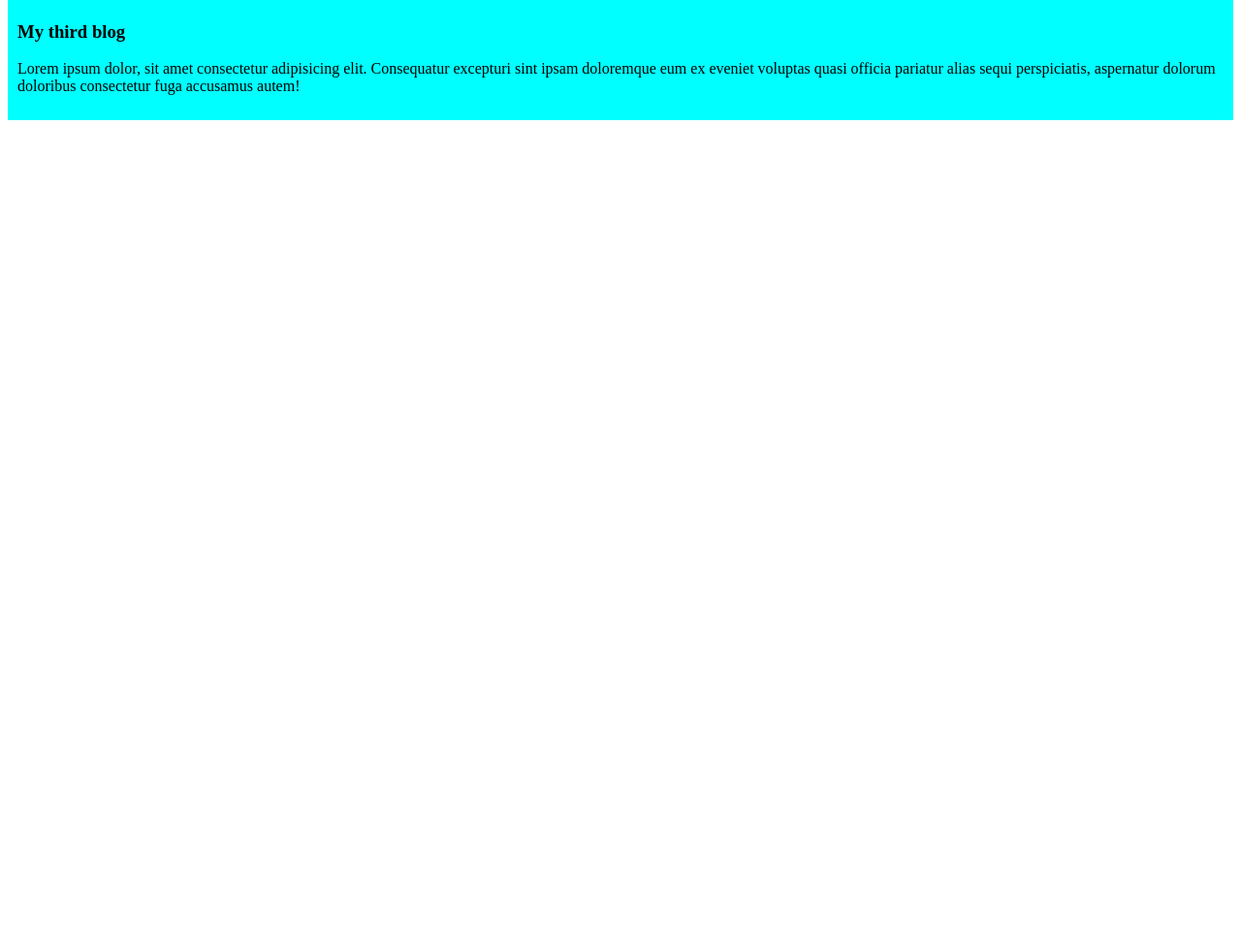
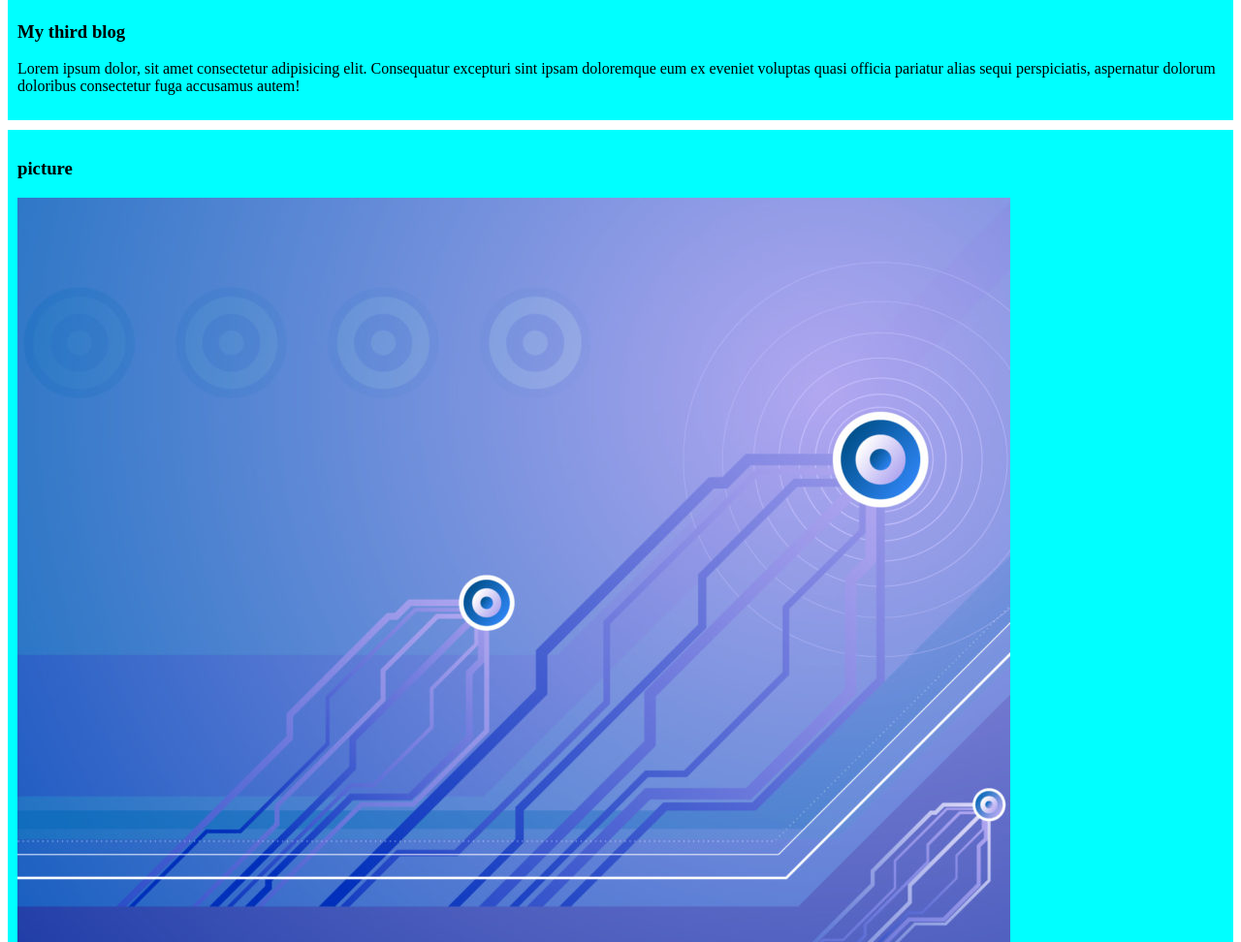
Before and after one commit to aban-18/my-simple-website, a plain HTML site: page index.html in a window 1280 px wide. Shown: the part 300-1272 px from the top of the page at 97% size. Before the commit the page ends 800 px from the top, so only its background shows below. Drawn offline with Linux system fonts and the light colour scheme.

Commit message:
added pic

```diff
--- a/index.html
+++ b/index.html
@@ -19,5 +19,9 @@
         <h3>My third blog</h3>
         <p>Lorem ipsum dolor, sit amet consectetur adipisicing elit. Consequatur excepturi sint ipsam doloremque eum ex eveniet voluptas quasi officia pariatur alias sequi perspiciatis, aspernatur dolorum doloribus consectetur fuga accusamus autem!</p>
     </div>
+    <div>
+        <h3>picture</h3>
+        <img src="images/bb.jpg" alt="">
+    </div>
 </body>
 </html>
```
Also changed, not shown: images/bb.jpg (added).
